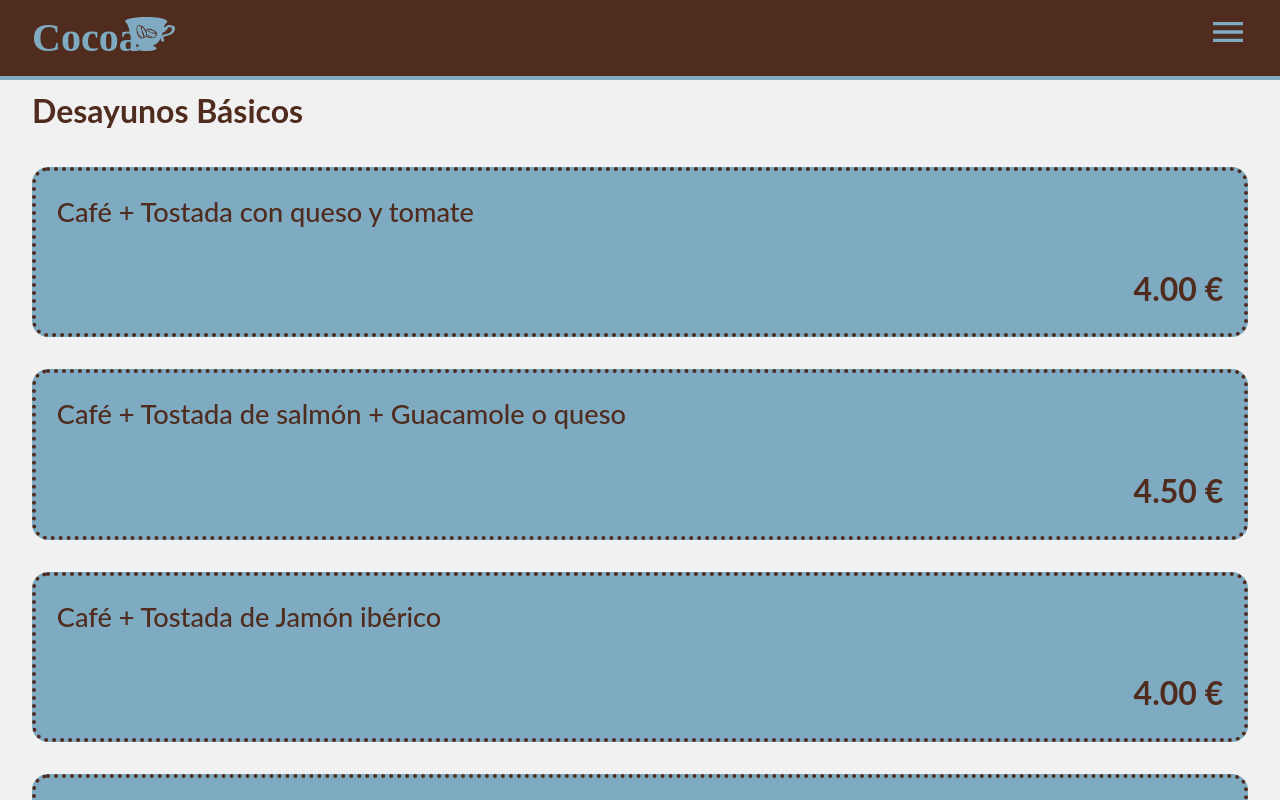
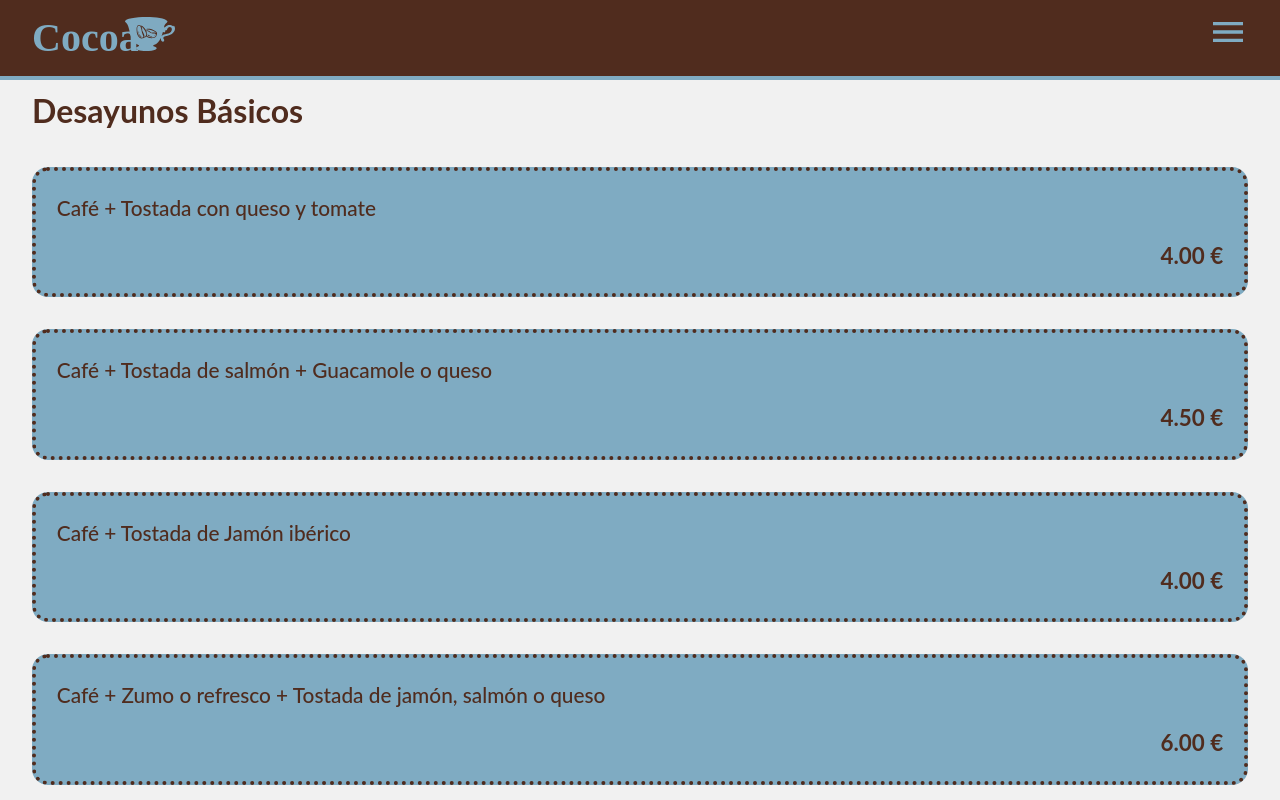
Before and after one commit to AlarconCode/cocoaVercel, a React (Vite) app: page / in a window 1280 px wide. Shown: the top 800 px of the page. Built offline with nearby package versions, Linux system fonts and the light colour scheme.

Commit message:
tamaño de tipografias

```diff
--- a/src/App.css
+++ b/src/App.css
@@ -90,6 +90,7 @@ header {
 
 
 /* header menu desplegable end */
+/* #################################### */
 
 /* main start */
 
@@ -101,7 +102,7 @@ article {
   color: var(--primary);
   display: grid;
   grid-template-columns: repeat(1, 1fr);
-  padding: 0 2rem;
+  padding: 0 2rem 2rem ;
   gap:2rem;
 }
 
@@ -115,18 +116,18 @@ article h1 {
   border: 4px dotted var(--primary);
   border-radius: 1rem;
   padding: 1.3rem;
-  min-height: 100px;
+  min-height: 50px;
 }
 
 .desc {
   text-align: left;
   font-weight: 500;
-  font-size: 1.7rem;
+  font-size: 1.3rem;
 }
 
 .price {
-  margin-top: 2rem;
-  font-size: 2rem;
+  margin-top: 1rem;
+  font-size: 1.4rem;
   text-align: right;
 }
 
--- a/src/App.jsx
+++ b/src/App.jsx
@@ -14,6 +14,7 @@ function App() {
       <Main data={data} category={data[36].cat} />
       <Main data={data} category={data[39].cat} />
       <Main data={data} category={data[54].cat} />
+      <div></div>
       <footer>
 
       </footer>
```
